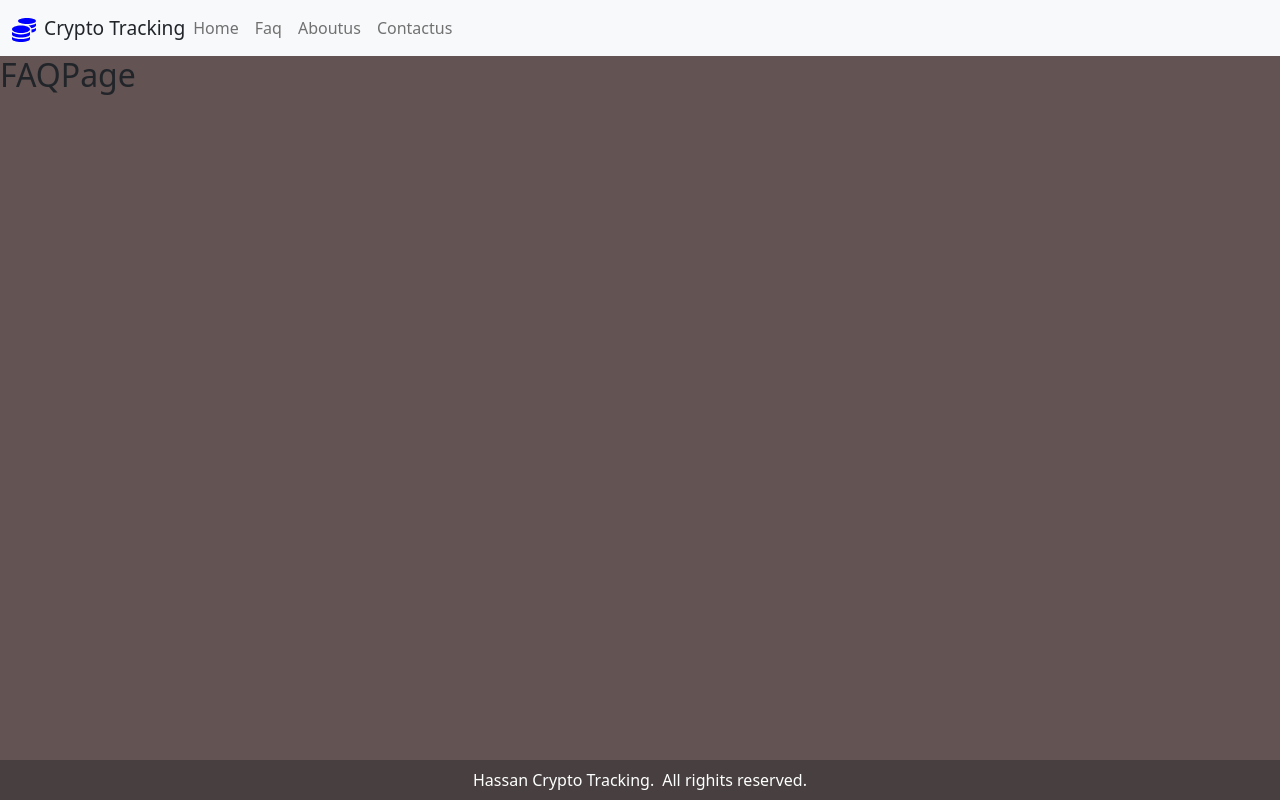
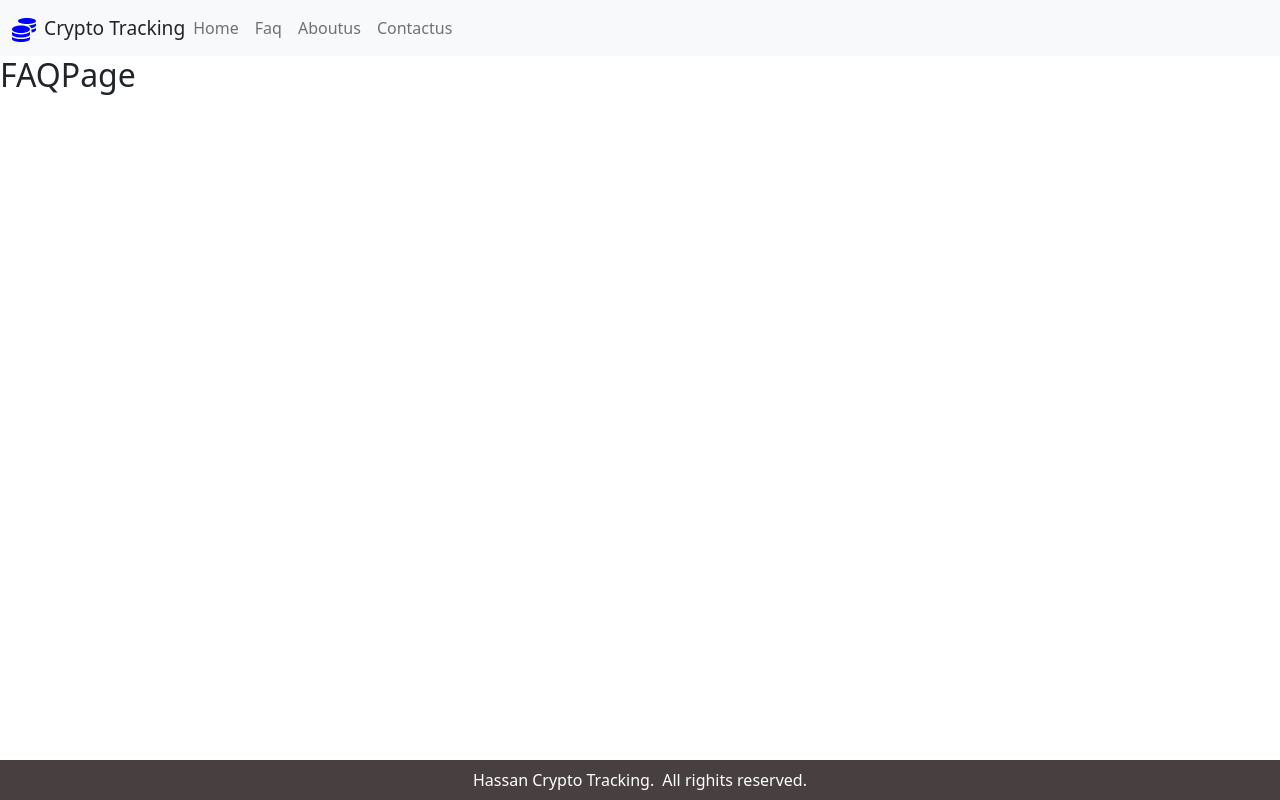
Before and after one commit to hassanbakhtiari/my-crypto-tracking, a React (Vite) app: page /faq in a window 1280 px wide. Built offline with nearby package versions, Linux system fonts and the light colour scheme.

Commit message:
spinner implimented

```diff
--- /dev/null
+++ b/src/components/ui/Spinner.component.jsx
@@ -0,0 +1,14 @@
+/** @format */
+
+import React from 'react';
+import spinnerImg from '../../assets/images/spinner.svg';
+
+const Spinner = () => {
+	return (
+		<div className="d-flex justify-content-center align-items-centec">
+			<img src={spinnerImg} alt="spinner" />
+		</div>
+	);
+};
+
+export default Spinner;
--- a/src/index.css
+++ b/src/index.css
@@ -9,6 +9,6 @@
 	background-color: rgb(238, 228, 244);
 }
 .wrapper {
-	background-color: rgb(99, 83, 83);
+	/* background-color: rgb(99, 83, 83); */
 	min-height: calc(100vh - 55.6px - 40px);
 }
--- a/src/pages/Home.page.jsx
+++ b/src/pages/Home.page.jsx
@@ -1,6 +1,7 @@
 /** @format */
 
 import React from 'react';
+import Spinner from '../components/ui/Spinner.component.jsx';
 
 const HomePage = () => {
 	return (
```
Also changed, not shown: src/assets/images/spinner.svg (added).
